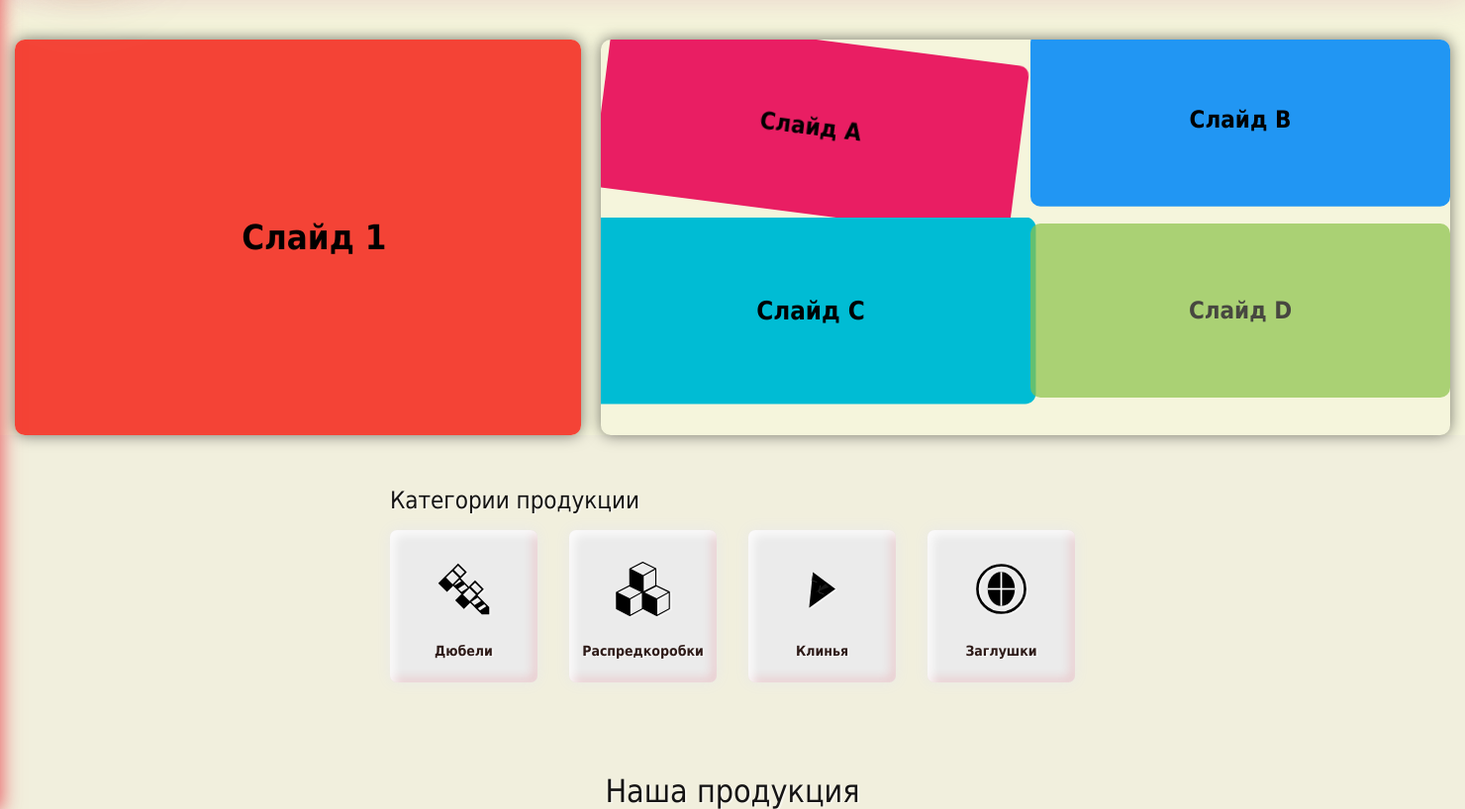
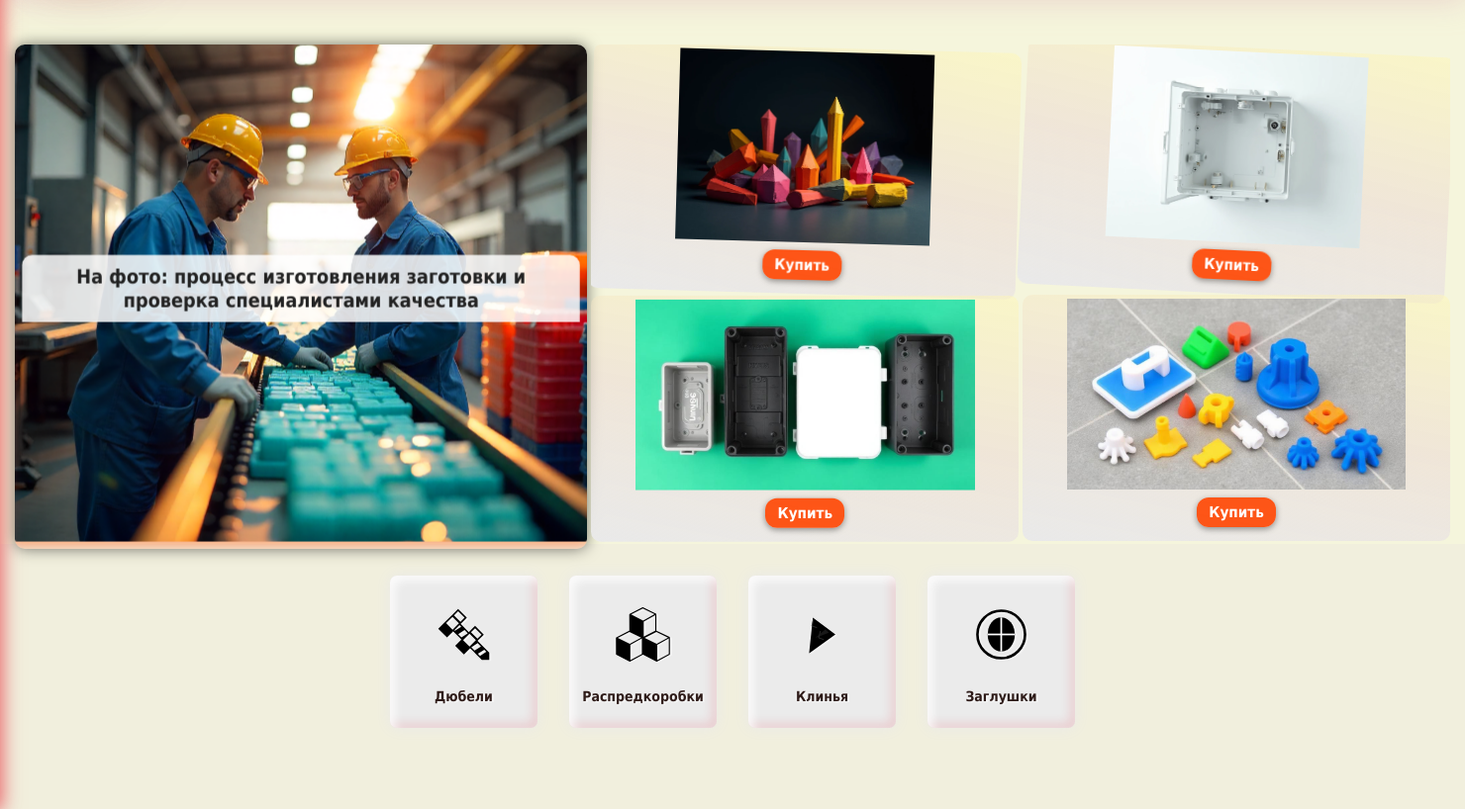
Before and after one commit to TumashenkaAliaksandr/natta_pg, a Django app: page / in a window 1480 px wide. Shown: the part 129-947 px from the top of the page at 99% size. Run offline with Django 5.2, Linux system fonts and the light colour scheme.

Commit message:
added new styles for main slider

```diff
--- a/webapp/static/webapp/css/style.css
+++ b/webapp/static/webapp/css/style.css
@@ -892,21 +892,20 @@ header {
   flex-shrink: 0;
     margin-top: 21px;
 }
-
-
 .slider-container {
-    width: 1450px;
-    height: 400px;
-    display: flex;
-    gap: 20px;
-    text-align: center;
-    justify-content: center;
-    margin-left: auto;
-    margin-right: auto;
-    margin-top: 40px;
+  width: 1450px;
+  height: 500px; /* высота контейнера */
+  display: flex;
+  gap: 4px; /* минимальный общий отступ между панелями */
+  justify-content: center;
+  text-align: center;
+  margin: 40px auto 0;
+  position: relative;
+  padding-top: 5px;   /* минимальные отступы сверху */
+  padding-bottom: 5px; /* минимальные отступы снизу */
 }
 
-/* Левая панель - одно окно с одним слайдом */
+/* Левая панель с одним слайдом */
 .slider-left {
   width: 40%;
   height: 100%;
@@ -914,134 +913,192 @@ header {
   overflow: hidden;
   border-radius: 10px;
   box-shadow: 0 0 15px #0008;
+  padding-top: 5px;
+  padding-bottom: 5px;
 }
 
-/* Правая панель - четыре окна слайдов */
+/* Стили слайдов */
+.slider-left .slide-left {
+  position: absolute;
+  top: 0;
+  left: 0;
+  width: 100%;
+  height: calc(100% - 10px);
+  border-radius: 10px;
+  display: flex;
+  align-items: center;
+  justify-content: center;
+  font-size: 2.5rem;
+  font-weight: bold;
+  user-select: none;
+  opacity: 0;
+  pointer-events: none;
+  transition: opacity 1s ease, transform 1s ease;
+  z-index: 0;
+  transform: scale(0.97) translateY(4px);
+}
+
+/* Активный слайд с новой анимацией */
+.slider-left .slide-left.active {
+  opacity: 1;
+  pointer-events: auto;
+  z-index: 1;
+  animation: leftSlideGentleAnimation 10s ease-in-out infinite;
+}
+
+/* Картинка внутри слайда */
+.slider-left .slide-left img {
+  width: 100%;
+  height: 100%;
+  object-fit: cover;
+  border-radius: 10px;
+  pointer-events: none;
+}
+
+.slider-left .slide-left p {
+  margin: 10px 15px 8px; /* отступы вокруг текста */
+  font-weight: 600;
+  font-size: 1.2rem;
+  color: #222;
+  background-color: rgba(255, 255, 255, 0.85);
+  border-radius: 10px 10px 0 0;
+  text-align: center;
+  user-select: none;
+  flex-shrink: 0; /* не сжимается */
+  padding: 10px 15px;
+    position: absolute;
+}
+
+/* Новая нежная анимация левого слайда */
+@keyframes leftSlideGentleAnimation {
+  0%, 100% {
+    transform: scale(1) translateY(0);
+    filter: drop-shadow(0 0 5px rgba(255, 69, 0, 0.4));
+  }
+  25% {
+    transform: scale(1.03) translateY(-5px);
+    filter: drop-shadow(0 4px 8px rgba(255, 69, 0, 0.6));
+  }
+  50% {
+    transform: scale(1.05) translateY(-8px);
+    filter: drop-shadow(0 6px 12px rgba(255, 69, 0, 0.75));
+  }
+  75% {
+    transform: scale(1.02) translateY(-3px);
+    filter: drop-shadow(0 3px 6px rgba(255, 69, 0, 0.5));
+  }
+}
+
+
+/* Правая панель с 4 слайдами */
 .slider-right {
   width: 60%;
   height: 100%;
   display: grid;
   grid-template-columns: repeat(2, 1fr);
   grid-template-rows: repeat(2, 1fr);
-  gap: 10px;
+  gap: 2px 4px; /* очень узкий вертикальный gap (2px) и чуть шире горизонтальный (4px) */
   border-radius: 10px;
+  /*box-shadow: 0 0 15px #0008;*/
+  position: relative;
   overflow: hidden;
-  box-shadow: 0 0 15px #0008;
-  position: relative;
+  padding-top: 3px; /* минимальный отступ сверху */
+  padding-bottom: 3px; /* минимальный отступ снизу */
+
 }
 
-/* Общие стили для слайдов */
-.slide {
-  position: absolute;
-  width: 100%;
-  height: 100%;
-  border-radius: 10px;
-  display: flex;
-  align-items: center;
-  justify-content: center;
-  font-size: 2rem;
-  font-weight: bold;
-  user-select: none;
-  opacity: 0;
-  pointer-events: none;
-  transition: opacity 1s ease;
-}
-
-/* левый слайд активный */
-.slide-left.active {
-  opacity: 1;
-  pointer-events: auto;
-  position: relative;
-  animation-name: slideLeftAnimation;
-  animation-duration: 4s;
-  animation-timing-function: ease-in-out;
-  animation-iteration-count: infinite;
-}
-
-/* Правые слайды - позиционирование в grid */
 .slider-right .slide-right {
   position: relative;
-  opacity: 0;
-  pointer-events: none;
   border-radius: 10px;
-  font-size: 1.5rem;
-}
-
-/* Активный правый слайд показывается */
-.slider-right .slide-right.active {
-  opacity: 1;
-  pointer-events: auto;
-  animation-duration: 5s;
-  animation-iteration-count: infinite;
-  animation-timing-function: ease-in-out;
-}
-
-/* Анимации для правых слайдов - по разному */
-.slider-right .slide-right:nth-child(1).active {
-  animation-name: rightAnim1;
-}
-
-.slider-right .slide-right:nth-child(2).active {
-  animation-name: rightAnim2;
-}
-
-.slider-right .slide-right:nth-child(3).active {
-  animation-name: rightAnim3;
-}
-
-.slider-right .slide-right:nth-child(4).active {
-  animation-name: rightAnim4;
-}
-
-.slider-right .slide-right:nth-child(5).active {
-  animation-name: rightAnim5;
-}
-
-.slider-right .slide-right:nth-child(6).active {
-  animation-name: rightAnim6;
-}
-
-/* Анимация левого слайда */
-@keyframes slideLeftAnimation {
-  0%, 100% {transform: translateX(0) scale(1);}
-  50% {transform: translateX(20px) scale(1.1);}
-}
-
-/* Разные анимации для правых слайдов */
-@keyframes rightAnim1 {
-  0%, 100% {transform: rotate(0deg);}
-  50% {transform: rotate(10deg);}
-}
-
-@keyframes rightAnim2 {
-  0%, 100% {transform: translateY(0);}
-  50% {transform: translateY(-10px);}
-}
-
-@keyframes rightAnim3 {
-  0%, 100% {transform: scale(1);}
-  50% {transform: scale(1.1);}
-}
-
-@keyframes rightAnim4 {
-  0%, 100% {opacity: 1;}
-  50% {opacity: 0.6;}
-}
-
-@keyframes rightAnim5 {
-  0%, 100% {transform: translateX(0);}
-  50% {transform: translateX(15px);}
-}
-
-@keyframes rightAnim6 {
-  0%, 100% {transform: skewX(0);}
-  50% {transform: skewX(10deg);}
+  font-size: 1.75rem;
+  font-weight: bold;
+  color: #fff;
+  display: flex;
+  flex-direction: column;
+  align-items: center; /* по горизонтали центр */
+  justify-content: flex-start; /* по вертикали от верха */
+  user-select: none;
+  overflow: hidden;
+  height: 100%;
+  padding-top: 4px;
+  padding-bottom: 4px;
+  box-sizing: border-box;
+  background: linear-gradient(11deg, #e9e9e9, rgb(235 216 213 / 52%), #fef6b27a); /* фон, если изображение прозрачное */
+  animation-fill-mode: both;
 }
 
 
+/* Сделаем слайды уже по ширине, чтобы было компактнее */
+.slider-right .slide-right img {
+  width: 90%;
+  height: auto;
+  max-height: 80%;
+  object-fit: contain;
+  border-radius: 10px;
+  pointer-events: none;
+  margin-bottom: 8px;
+}
 
+/* Надпись Купить */
+.buy-label {
+  background-color: rgba(255, 69, 0, 0.9);
+  padding: 6px 12px;
+  font-size: 0.95rem;
+  font-weight: 700;
+  border-radius: 12px;
+  color: #fff;
+  cursor: pointer;
+  user-select: none;
+  transition: background-color 0.3s ease;
+  z-index: 5;
+  box-shadow: 0 2px 6px rgba(0,0,0,0.4);
+}
 
+.buy-label:hover {
+  background-color: rgba(255, 69, 0, 1);
+}
 
+/* Современная анимация появления и скале для правых слайдов */
+
+.slider-right .slide-right:nth-child(1) {
+  animation: rightSlideRotate 6s linear infinite alternate;
+}
+
+.slider-right .slide-right:nth-child(2) {
+  animation: rightSlideRotate 8s linear infinite;
+}
+
+.slider-right .slide-right:nth-child(3) {
+  animation: rightSlideTranslate 7s ease-in-out infinite alternate;
+}
+
+.slider-right .slide-right:nth-child(4) {
+  animation: rightSlideTranslate 6s ease-in-out infinite alternate;
+}
+
+/* Анимации */
+
+@keyframes rightSlideSlideIn {
+  0% {opacity: 0; transform: translateX(20px);}
+  50% {opacity: 1; transform: translateX(0);}
+  100% {opacity: 0; transform: translateX(-20px);}
+}
+
+@keyframes rightSlideRotate {
+  0% {transform: rotate(0deg);}
+  50% {transform: rotate(8deg);}
+  100% {transform: rotate(0deg);}
+}
+
+@keyframes rightSlideScaleFade {
+  0%, 100% {opacity: 1; transform: scale(1);}
+  50% {opacity: 0.7; transform: scale(1.1);}
+}
+
+@keyframes rightSlideTranslate {
+  0%, 100% {transform: translateY(0);}
+  50% {transform: translateY(-12px);}
+}
 
 
 .footer {
--- a/webapp/templates/webapp/index.html
+++ b/webapp/templates/webapp/index.html
@@ -87,26 +87,51 @@
     <section class="slider-section">
         <div class="slider-container">
             <div class="slider-left">
-                <div class="slide slide-left active" style="background-color: #f44336;">Слайд 1</div>
-                <div class="slide slide-left" style="background-color: #3f51b5;">Слайд 2</div>
-                <div class="slide slide-left" style="background-color: #4caf50;">Слайд 3</div>
-                <div class="slide slide-left" style="background-color: #ff9800;">Слайд 4</div>
+                <div class="slide slide-left">
+                    <p>На фото: процесс изготовления заготовки и проверка специалистами
+                    качества</p>
+                    <img src="{% static 'webapp/img/nat_slide1.png' %}" alt="Слайд 1"/>
+                </div>
+                <div class="slide slide-left">
+                    <p>На фото: проверка заготовки руководством и её окончательное одобрение</p>
+                    <img src="{% static 'webapp/img/nat_slide2.png' %}" alt="Слайд 2"/>
+                </div>
+                <div class="slide slide-left">
+                    <p>На фото: продукция направляется на склад для хранения и дальнейшей
+                    обработки</p>
+                    <img src="{% static 'webapp/img/nat_slide3.png' %}" alt="Слайд 3"/>
+                </div>
+                <div class="slide slide-left">
+                    <p>На фото: готовая продукция поступает в магазины и выставляется на
+                    витрины</p>
+                    <img src="{% static 'webapp/img/nat_slide4.png' %}" alt="Слайд 4"/>
+                </div>
             </div>
+
             <div class="slider-right">
-                <div class="slide slide-right active" style="background-color: #e91e63;">Слайд A</div>
-                <div class="slide slide-right" style="background-color: #2196f3;">Слайд B</div>
-                <div class="slide slide-right" style="background-color: #00bcd4;">Слайд C</div>
-                <div class="slide slide-right" style="background-color: #8bc34a;">Слайд D</div>
-                <div class="slide slide-right" style="background-color: #ff5722;">Слайд E</div>
-                <div class="slide slide-right" style="background-color: #9c27b0;">Слайд F</div>
+                <div class="slide slide-right active">
+                    <img src="{% static 'webapp/img/nat_slider2_1.png' %}" alt="Слайд 1"/>
+                    <div class="buy-label">Купить</div>
+                </div>
+                <div class="slide slide-right">
+                    <img src="{% static 'webapp/img/nat_slider2_2.png' %}" alt="Слайд 2"/>
+                    <div class="buy-label">Купить</div>
+                </div>
+                <div class="slide slide-right">
+                    <img src="{% static 'webapp/img/nat_slider2_3.png' %}" alt="Слайд 3"/>
+                    <div class="buy-label">Купить</div>
+                </div>
+                <div class="slide slide-right">
+                    <img src="{% static 'webapp/img/nat_slider2_4.png' %}" alt="Слайд 4"/>
+                    <div class="buy-label">Купить</div>
+                </div>
             </div>
+
         </div>
-
     </section>
 
     <section class="categories-section">
         <div class="container-main categories__container">
-            <h2 class="section-title-categories">Категории продукции</h2>
             <div class="categories-grid">
                 <div class="category-card">
                     <img src="{% static 'webapp/svg/nut-and-bolt-svgrepo-com.svg' %}" alt="Дюбели"
```
Also changed, not shown: webapp/static/webapp/img/nat_slide1.png (added), webapp/static/webapp/img/nat_slide2.png (added), webapp/static/webapp/img/nat_slide3.png (added), webapp/static/webapp/img/nat_slide4.png (added), webapp/static/webapp/img/nat_slider2_1.png (added), webapp/static/webapp/img/nat_slider2_2.png (added), webapp/static/webapp/img/nat_slider2_3.png (added), webapp/static/webapp/img/nat_slider2_4.png (added).
